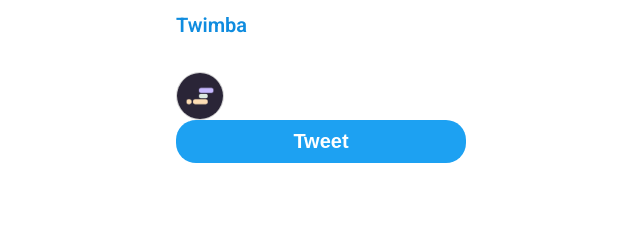
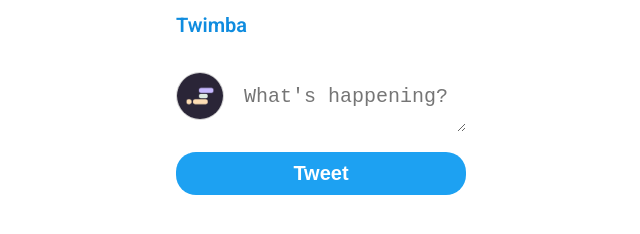
Before and after one commit to marlonleon01/Twimba-Twitter-Clone, a plain HTML site: page index.html in a window 1280 px wide. Shown: the whole page, without its empty margins (319-959 px from the left). Drawn offline with Linux system fonts and the light colour scheme.

Commit message:
added textarea

```diff
--- a/index.html
+++ b/index.html
@@ -18,6 +18,10 @@
 	<main>
 		<div class="tweet-input-area">
 			<img src="images/scrimbalogo.png" class="profile-pic">
+			<textarea
+				placeholder="What's happening?"
+				id="tweet-input"
+			></textarea>
 		</div>
 		<button id="tweet-btn">Tweet</button>
 		<div class="feed" id="feed"></div>
```
